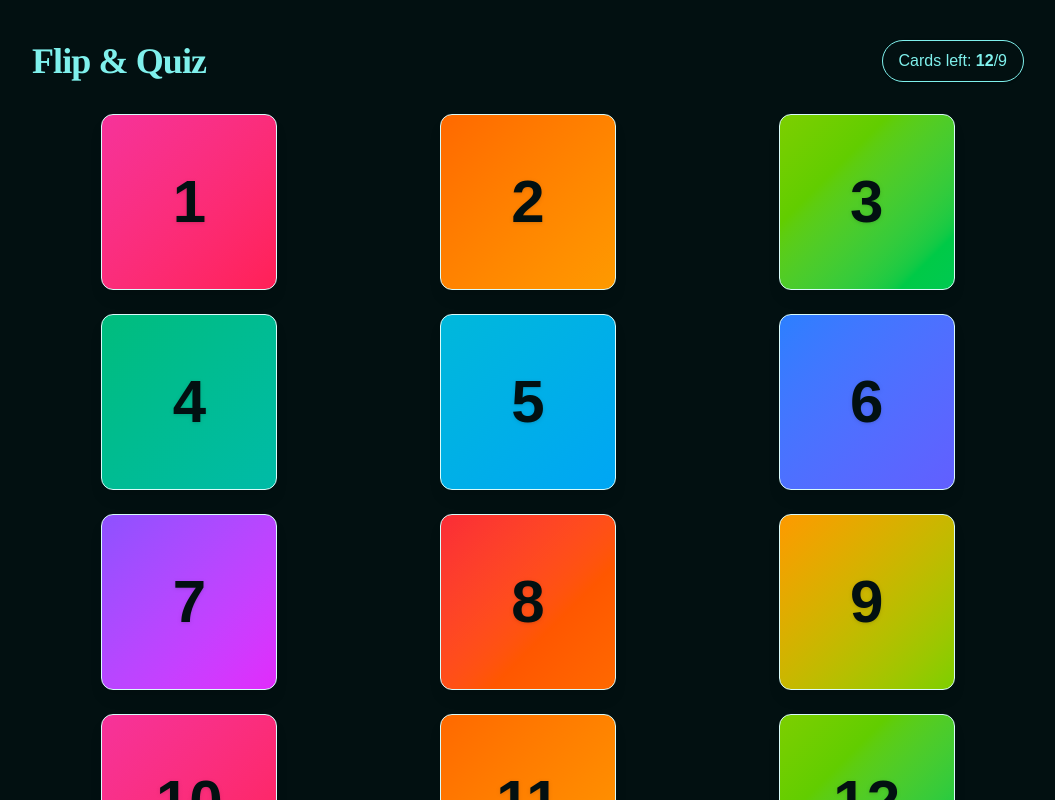
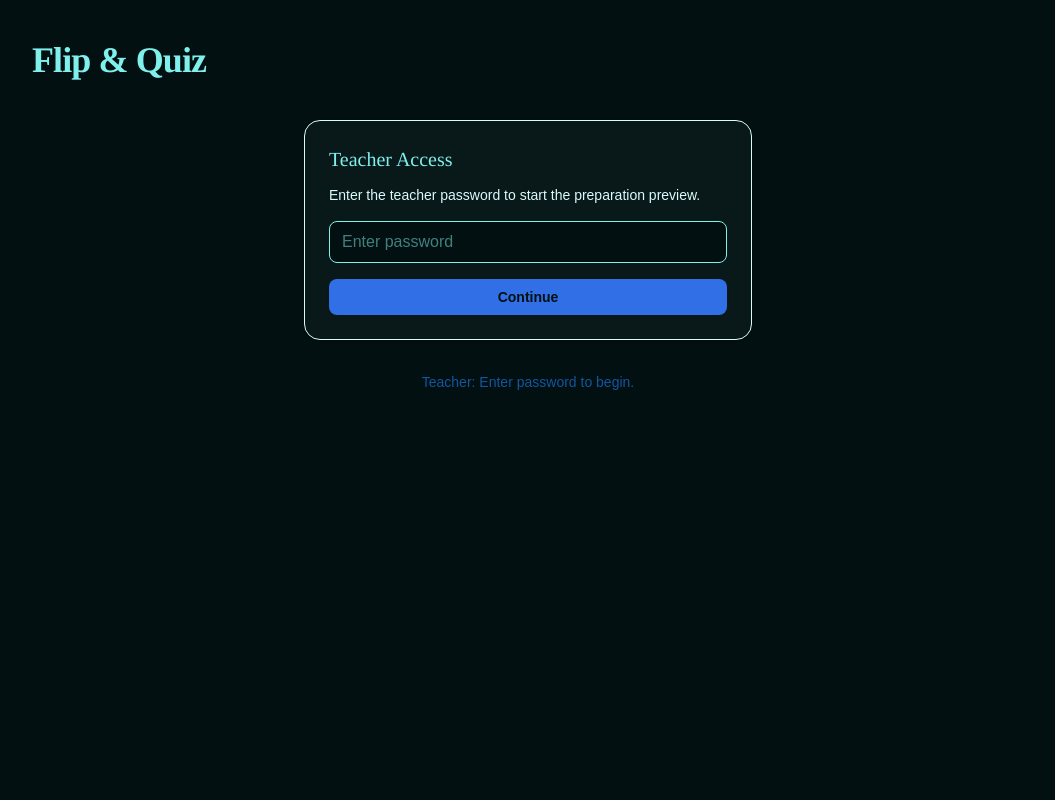
Before and after one commit to Redkuroo/flip-and-quiz, a Next.js app: page / in a window 1280 px wide. Shown: the top 800 px of the page, without its empty margins (112-1167 px from the left). Built offline with nearby package versions, Linux system fonts and the light colour scheme; a web font is replaced by a local one.

Commit message:
Created .env.local at the project root with a default value: and then implement a teacher password gate, a pre-quiz question preview with a countdown, and transition into the game.

```diff
--- a/src/app/page.tsx
+++ b/src/app/page.tsx
@@ -38,6 +38,14 @@ function shuffle<T>(arr: T[]): T[] {
 export default function Home() {
   const [cards, setCards] = useState<Card[]>([]);
   const [activeIdx, setActiveIdx] = useState<number | null>(null);
+  const [phase, setPhase] = useState<"auth" | "preview" | "game">("auth");
+  const [password, setPassword] = useState("");
+  const [authError, setAuthError] = useState("");
+  const TEACHER_PASSWORD = process.env.NEXT_PUBLIC_TEACHER_PASSWORD || "teacher";
+
+  const [prepSeconds, setPrepSeconds] = useState(60);
+  const [remaining, setRemaining] = useState(60);
+  const [previewRunning, setPreviewRunning] = useState(false);
 
   useEffect(() => {
     const assigned = shuffle(QUESTIONS).slice(0, 12);
@@ -48,27 +56,41 @@ export default function Home() {
       flipped: false,
     }));
     setCards(init);
+    setRemaining(prepSeconds);
+    // eslint-disable-next-line react-hooks/exhaustive-deps
   }, []);
 
-  const remaining = useMemo(() => cards.filter((c) => c.stage !== "answered").length, [cards]);
+  useEffect(() => {
+    if (!previewRunning || phase !== "preview") return;
+    if (remaining <= 0) {
+      setPreviewRunning(false);
+      setPhase("game");
+      return;
+    }
+    const t = setTimeout(() => setRemaining((s) => s - 1), 1000);
+    return () => clearTimeout(t);
+  }, [previewRunning, remaining, phase]);
+
+  const cardsLeft = useMemo(() => cards.filter((c) => c.stage !== "answered").length, [cards]);
 
   const onCardClick = (idx: number) => {
+    if (phase !== "game") return;
     setCards((prev) =>
       prev.map((c, i) => {
         if (i !== idx) return c;
-        if (c.stage !== "initial") return c; // only first click
+        if (c.stage !== "initial") return c;
         return { ...c, stage: "question", flipped: true };
       })
     );
     setActiveIdx(idx);
   };
 
-  const showAnswer = (idx: number) => {
+  const showAnswer = (idx: number | null) => {
+    if (idx === null) return;
     setCards((prev) =>
       prev.map((c, i) => {
         if (i !== idx) return c;
         if (c.stage !== "question") return c;
-        // Flip back and mark answered
         return { ...c, stage: "answered", flipped: false };
       })
     );
@@ -91,14 +113,123 @@ export default function Home() {
     <div className="min-h-dvh w-full bg-[var(--background)] text-[var(--foreground)]">
       <div className="mx-auto max-w-5xl px-4 py-8 sm:py-10">
         <header className="flex flex-col sm:flex-row items-start sm:items-center justify-between gap-4">
-          <h1 className="font-heading text-3xl sm:text-4xl font-bold tracking-tight text-primary">
-            Flip & Quiz
-          </h1>
+          <h1 className="font-heading text-3xl sm:text-4xl font-bold tracking-tight text-primary">Flip & Quiz</h1>
+          {phase === "game" && (
             <div className="rounded-full px-4 py-2 text-sm sm:text-base shadow-sm border border-secondary/40 bg-secondary/20 text-primary">
-            Cards left: <span className="font-semibold">{remaining}</span>/9
+              Cards left: <span className="font-semibold">{cardsLeft}</span>/{cards.length}
             </div>
+          )}
         </header>
 
+        {phase === "auth" && (
+          <section className="mt-10 mx-auto max-w-md rounded-2xl border border-secondary/40 bg-[color-mix(in_oklab,var(--color-bg),#ffffff_5%)] p-6 shadow">
+            <h2 className="font-heading text-xl text-primary mb-3">Teacher Access</h2>
+            <p className="text-sm text-secondary/80 mb-4">Enter the teacher password to start the preparation preview.</p>
+            <form
+              className="flex flex-col gap-3"
+              onSubmit={(e) => {
+                e.preventDefault();
+                if (password === TEACHER_PASSWORD) {
+                  setAuthError("");
+                  setRemaining(prepSeconds);
+                  setPhase("preview");
+                } else {
+                  setAuthError("Incorrect password");
+                }
+              }}
+            >
+              <input
+                type="password"
+                value={password}
+                onChange={(e) => setPassword(e.target.value)}
+                placeholder="Enter password"
+                className="w-full rounded-lg border border-secondary/40 bg-[var(--color-bg)] px-3 py-2 text-primary placeholder:text-secondary/60 focus:outline-2 focus:outline-offset-2"
+                style={{ outlineColor: "var(--color-accent)" }}
+              />
+              {authError && <div className="text-xs text-red-400">{authError}</div>}
+              <button
+                type="submit"
+                className="mt-1 inline-flex items-center justify-center rounded-lg px-4 py-2 text-sm font-semibold text-[var(--color-bg)] shadow hover:opacity-90 focus-visible:outline-2 focus-visible:outline-offset-2"
+                style={{ backgroundColor: "var(--color-accent)", outlineColor: "var(--color-accent)" }}
+              >
+                Continue
+              </button>
+            </form>
+          </section>
+        )}
+
+        {phase === "preview" && (
+          <section className="mt-8">
+            <div className="flex items-center justify-between gap-4">
+              <h2 className="font-heading text-xl text-primary">Preparation Preview</h2>
+              <div className="flex items-center gap-2">
+                <label className="text-sm text-secondary/80">Time (sec)</label>
+                <input
+                  type="number"
+                  min={5}
+                  max={600}
+                  value={prepSeconds}
+                  onChange={(e) => {
+                    const v = Number(e.target.value || 0);
+                    setPrepSeconds(v);
+                    setRemaining(v);
+                  }}
+                  className="w-20 rounded-md border border-secondary/40 bg-[var(--color-bg)] px-2 py-1 text-primary focus:outline-2 focus:outline-offset-2"
+                  style={{ outlineColor: "var(--color-accent)" }}
+                />
+              </div>
+            </div>
+
+            <div className="mt-4 rounded-xl border border-secondary/40 p-4">
+              <div className="text-secondary/80 text-sm">All Questions</div>
+              <ol className="mt-2 grid grid-cols-1 sm:grid-cols-2 gap-3 list-decimal list-inside">
+                {cards.map((c) => (
+                  <li key={c.id} className="text-primary">{c.qa.q}</li>
+                ))}
+              </ol>
+            </div>
+
+            <div className="mt-6 flex items-center justify-between">
+              <div className="text-secondary/80">
+                Time Remaining:
+                <span className="ml-2 font-heading text-2xl text-primary tabular-nums">
+                  {Math.floor(remaining / 60).toString().padStart(2, "0")}:{(remaining % 60).toString().padStart(2, "0")}
+                </span>
+              </div>
+              <div className="flex items-center gap-3">
+                {!previewRunning ? (
+                  <button
+                    type="button"
+                    onClick={() => setPreviewRunning(true)}
+                    className="inline-flex items-center rounded-lg px-4 py-2 text-sm font-semibold text-[var(--color-bg)] shadow hover:opacity-90 focus-visible:outline-2 focus-visible:outline-offset-2"
+                    style={{ backgroundColor: "var(--color-accent)", outlineColor: "var(--color-accent)" }}
+                  >
+                    Start Prep Timer
+                  </button>
+                ) : (
+                  <button
+                    type="button"
+                    onClick={() => setPreviewRunning(false)}
+                    className="inline-flex items-center rounded-lg px-4 py-2 text-sm font-semibold text-[var(--color-bg)] shadow hover:opacity-90 focus-visible:outline-2 focus-visible:outline-offset-2"
+                    style={{ backgroundColor: "var(--color-secondary)", outlineColor: "var(--color-secondary)" }}
+                  >
+                    Pause
+                  </button>
+                )}
+                <button
+                  type="button"
+                  onClick={() => setPhase("game")}
+                  className="inline-flex items-center rounded-lg px-4 py-2 text-sm font-semibold text-[var(--color-bg)] shadow hover:opacity-90 focus-visible:outline-2 focus-visible:outline-offset-2"
+                  style={{ backgroundColor: "var(--color-primary)", outlineColor: "var(--color-primary)" }}
+                >
+                  Skip to Game
+                </button>
+              </div>
+            </div>
+          </section>
+        )}
+
+        {phase === "game" && (
           <main className="mt-8 grid grid-cols-1 sm:grid-cols-2 md:grid-cols-3 gap-4 sm:gap-6">
             {cards.map((card, idx) => {
               const disabled = card.stage === "answered";
@@ -106,9 +237,7 @@ export default function Home() {
               return (
                 <div
                   key={card.id}
-                className={`perspective group relative aspect-square w-full max-w-36 sm:max-w-40 md:max-w-44 mx-auto select-none focus:outline-none ${
-                  disabled ? "pointer-events-none opacity-60" : ""
-                }`}
+                  className={`perspective group relative aspect-square w-full max-w-36 sm:max-w-40 md:max-w-44 mx-auto select-none focus:outline-none ${disabled ? "pointer-events-none opacity-60" : ""}`}
                   aria-label={`Card ${card.id}`}
                   onClick={() => onCardClick(idx)}
                   role="button"
@@ -121,19 +250,10 @@ export default function Home() {
                   }}
                 >
                   <div
-                  className={`card-3d relative h-full w-full transition-transform duration-500 [transform-style:preserve-3d] ${
-                    card.flipped && activeIdx === idx
-                      ? "[transform:rotateY(180deg)]"
-                      : ""
-                  }`}
+                    className={`card-3d relative h-full w-full transition-transform duration-500 [transform-style:preserve-3d] ${card.flipped && activeIdx === idx ? "[transform:rotateY(180deg)]" : ""}`}
                   >
-                  {/* Front Face */}
                     <div
-                    className={`absolute inset-0 backface-hidden rounded-xl shadow-lg border border-secondary/40 overflow-hidden ${
-                      card.stage === "answered"
-                        ? "bg-[var(--color-bg)]/80"
-                        : `bg-gradient-to-br ${gradient}`
-                    } flex items-center justify-center p-4`}
+                      className={`absolute inset-0 backface-hidden rounded-xl shadow-lg border border-secondary/40 overflow-hidden ${card.stage === "answered" ? "bg-[var(--color-bg)]/80" : `bg-gradient-to-br ${gradient}`} flex items-center justify-center p-4`}
                     >
                       {card.stage === "answered" ? (
                         <div className="text-center">
@@ -145,7 +265,6 @@ export default function Home() {
                       )}
                     </div>
 
-                  {/* Back Face */}
                     <div className="absolute inset-0 backface-hidden [transform:rotateY(180deg)] rounded-xl shadow-lg border border-secondary/40 bg-[var(--color-bg)]/95 p-4 flex flex-col">
                       <div className="text-xs uppercase tracking-wide text-secondary">Question</div>
                       <div className="mt-2 text-base sm:text-lg font-medium flex-1 text-primary">{card.qa.q}</div>
@@ -170,9 +289,9 @@ export default function Home() {
               );
             })}
           </main>
+        )}
 
-        {/* Centered enlarged overlay for active (question) card */}
-        {activeIdx !== null && cards[activeIdx]?.stage === "question" && (
+        {phase === "game" && activeIdx !== null && cards[activeIdx]?.stage === "question" && (
           <div
             role="dialog"
             aria-modal="true"
@@ -183,21 +302,13 @@ export default function Home() {
               className="perspective group relative w-full max-w-md sm:max-w-lg md:max-w-xl aspect-[3/4] select-none"
               onClick={(e) => e.stopPropagation()}
             >
-              <div
-                className={`relative h-full w-full transition-transform duration-500 [transform-style:preserve-3d] [transform:rotateY(180deg)]`}
-              >
-                {/* Front (would be visible if rotated back) */}
+              <div className={`relative h-full w-full transition-transform duration-500 [transform-style:preserve-3d] [transform:rotateY(180deg)]`}>
                 <div className="absolute inset-0 backface-hidden rounded-2xl shadow-xl border border-secondary/40 bg-gradient-to-br from-[var(--color-primary)] to-[var(--color-accent)] flex items-center justify-center p-6">
-                  <span className="text-6xl sm:text-7xl font-black text-[var(--color-bg)] drop-shadow">
-                    {cards[activeIdx].id}
-                  </span>
+                  <span className="text-6xl sm:text-7xl font-black text-[var(--color-bg)] drop-shadow">{cards[activeIdx].id}</span>
                 </div>
-                {/* Back with Question */}
                 <div className="absolute inset-0 backface-hidden [transform:rotateY(180deg)] rounded-2xl shadow-xl border border-secondary/40 bg-[var(--color-bg)] p-6 flex flex-col">
                   <div className="font-heading text-secondary text-sm sm:text-base uppercase tracking-wide">Question</div>
-                  <div className="mt-3 text-primary text-xl sm:text-2xl font-semibold leading-snug flex-1">
-                    {cards[activeIdx].qa.q}
-                  </div>
+                  <div className="mt-3 text-primary text-xl sm:text-2xl font-semibold leading-snug flex-1">{cards[activeIdx].qa.q}</div>
                   <div className="mt-6 flex justify-end">
                     <button
                       type="button"
@@ -215,7 +326,13 @@ export default function Home() {
         )}
 
         <footer className="mt-8 text-center text-sm text-secondary">
-          {remaining === 0 ? "All cards answered! 🎉" : "Click a card to reveal a question."}
+          {phase === "game"
+            ? cardsLeft === 0
+              ? "All cards answered! 🎉"
+              : "Click a card to reveal a question."
+            : phase === "preview"
+            ? "Students: Review all questions. Timer will end soon."
+            : "Teacher: Enter password to begin."}
         </footer>
       </div>
     </div>
```
Lines whose indentation alone changed are shown as unchanged.
